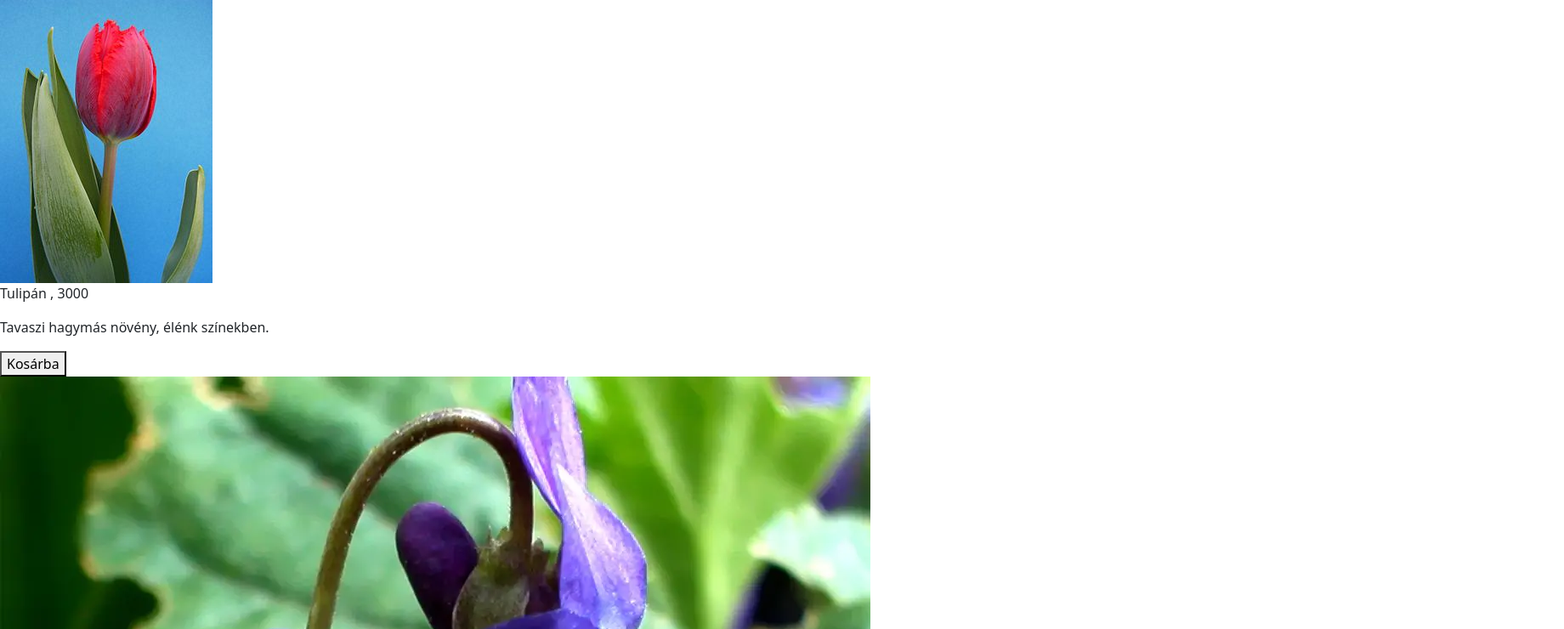
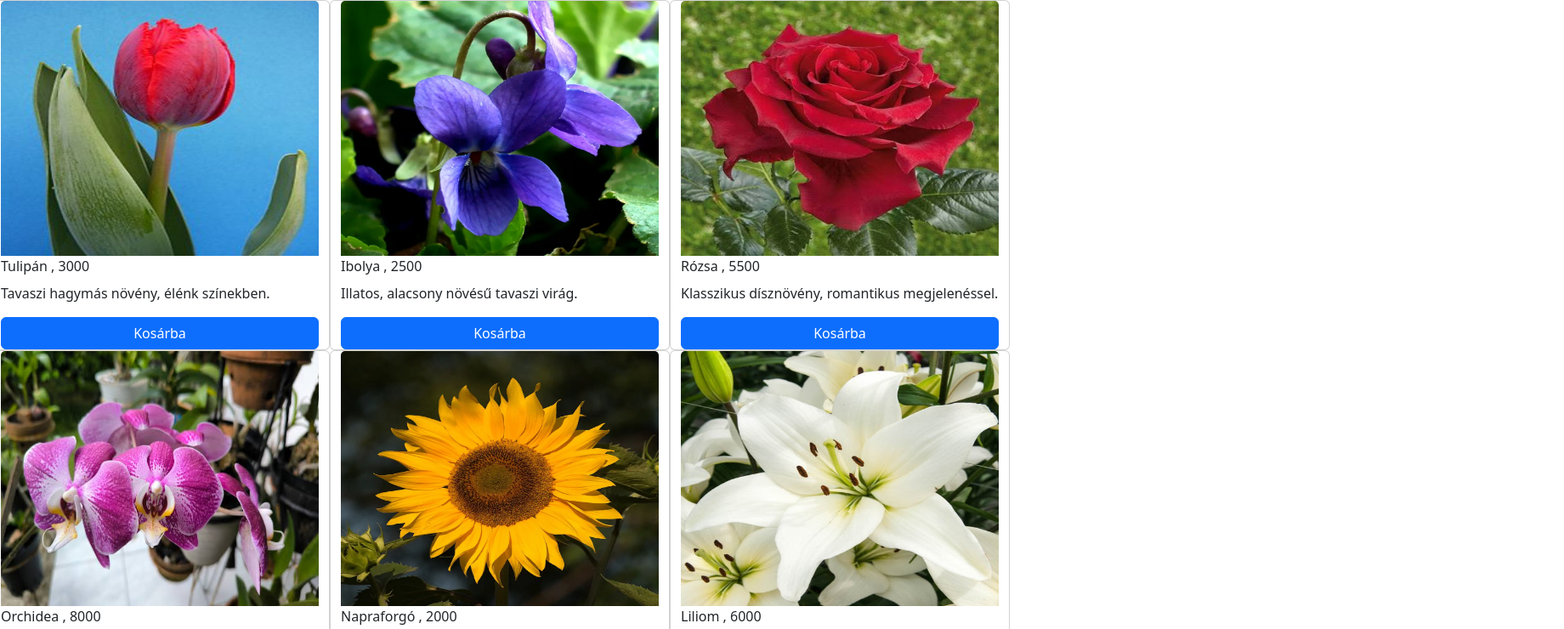
Before and after one commit to FruHuszar/webshop_oop_js, a plain HTML site: page index.html in a window 1280 px wide. Shown: the top 740 px of the page at 85% size, 1840 px wide, since content can reach past the window. Drawn offline with nearby package versions, Linux system fonts and the light colour scheme.

Commit message:
bootstrap kartya rendezes -> TermekPublic-on belul

```diff
--- a/index.html
+++ b/index.html
@@ -13,7 +13,7 @@
     <script src="https://cdn.jsdelivr.net/npm/bootstrap@5.3.8/dist/js/bootstrap.bundle.min.js"></script>
   </head>
   <body>
-    <article class="tarolo"></article>
+    <article class="tarolo row"></article>
     <footer>Huszár Fruzsina Anna, Harnos Vanda Alina</footer>
   </body>
 </html>
--- a/js/TermekPublic.js
+++ b/js/TermekPublic.js
@@ -19,11 +19,11 @@ export default class TermekPublic{
 
     megjelenitPublic(){
         let kod = `
-        <div class="kartya">
-        <img src = "${this.#obj.kep}" alt="${this.#obj.nev}">
-        <p>${this.#obj.nev} , ${this.#obj.ar}</p>
-        <p>${this.#obj.leiras}</p>
-        <button class="kosarba">Kosárba</button>
+        <div class="kartya card col-sm-3" style = "width:400px ">
+        <img class ="card-img-top img-fluid" style= "height:300px" src = "${this.#obj.kep}" alt="${this.#obj.nev}">
+        <p class="card-title">${this.#obj.nev} , ${this.#obj.ar}</p>
+        <p class="card-text">${this.#obj.leiras}</p>
+        <button class="kosarba btn btn-primary">Kosárba</button>
         </div>
         `;
 
```
